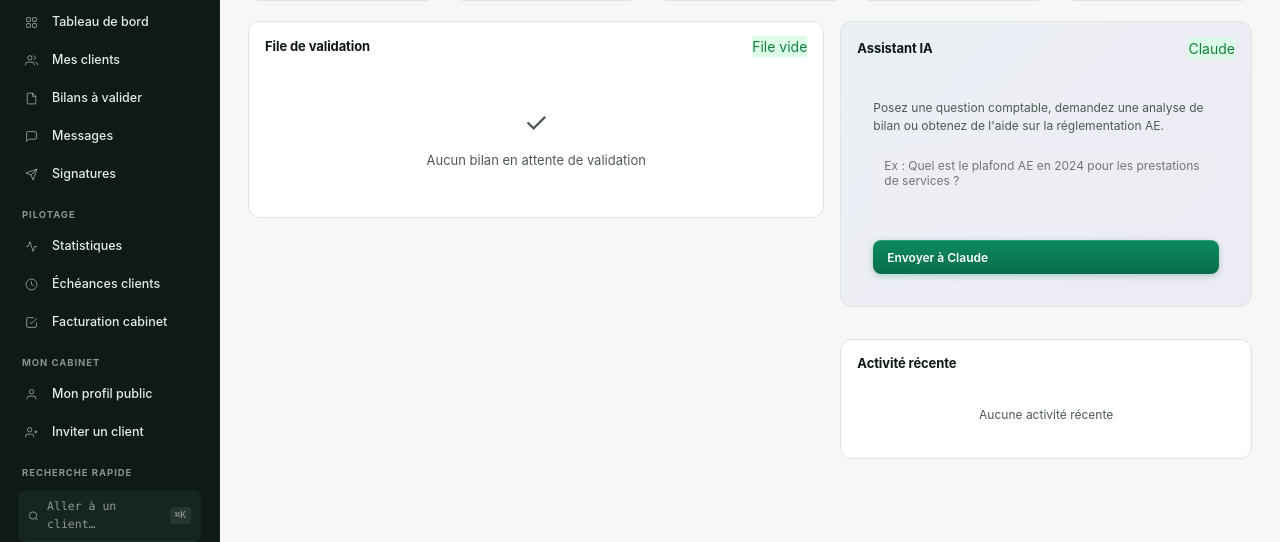
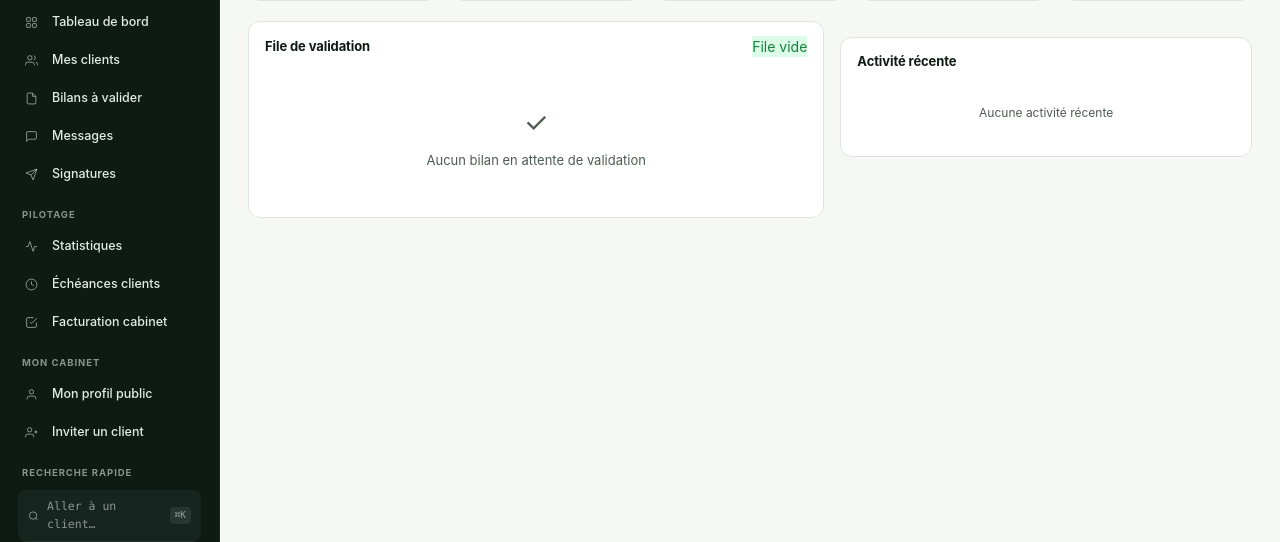
Before and after one commit to anthonycozette/gestopro, a Symfony app: template templates/accountant/dashboard.html.twig in a window 1280 px wide. Shown: the part 179-721 px from the top of the page. Run offline with Twig, Linux system fonts and the light colour scheme; the template is opened without the code that fills it, so the values that code supplies are empty; style sheets or scripts are compiled from the project's sources; some libraries are stand-ins or nearby versions.

Commit message:
fix: suppression panneau IA du dashboard expert-comptable
Co-Authored-By: Claude Sonnet 4.6 <noreply@anthropic.com>

```diff
--- a/templates/accountant/dashboard.html.twig
+++ b/templates/accountant/dashboard.html.twig
@@ -129,26 +129,6 @@
     {# Right column : AI panel + activity #}
     <div class="ec-col" style="flex:1;min-width:260px;">
 
-        {# Claude AI panel #}
-        <div class="ec-panel ec-ai-panel">
-            <div class="ec-panel-head">
-                <span class="ec-panel-title">Assistant IA</span>
-                <span class="ec-tag-green">Claude</span>
-            </div>
-            <div style="padding:16px;">
-                <p style="font-size:12px;color:var(--ec-fg-muted);margin-bottom:12px;">
-                    Posez une question comptable, demandez une analyse de bilan ou obtenez de l'aide sur la réglementation AE.
-                </p>
-                <textarea
-                    placeholder="Ex : Quel est le plafond AE en 2024 pour les prestations de services ?"
-                    style="width:100%;background:var(--ec-side-hover);border:1px solid rgba(255,255,255,.08);border-radius:6px;padding:10px;color:var(--ec-fg);font-size:12px;resize:none;min-height:80px;font-family:inherit;"
-                ></textarea>
-                <button class="ec-btn ec-btn-primary" style="width:100%;margin-top:8px;font-size:12px;">
-                    Envoyer à Claude
-                </button>
-            </div>
-        </div>
-
         {# Recent activity #}
         <div class="ec-panel" style="margin-top:16px;">
             <div class="ec-panel-head">
```
